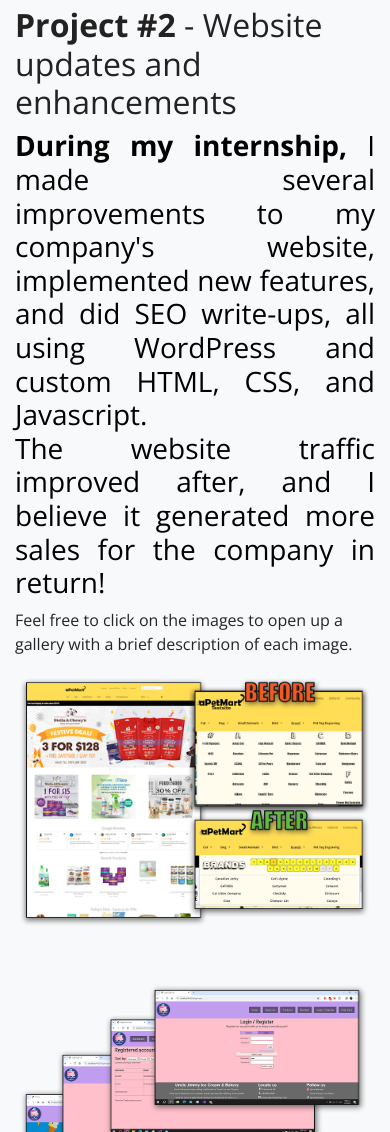
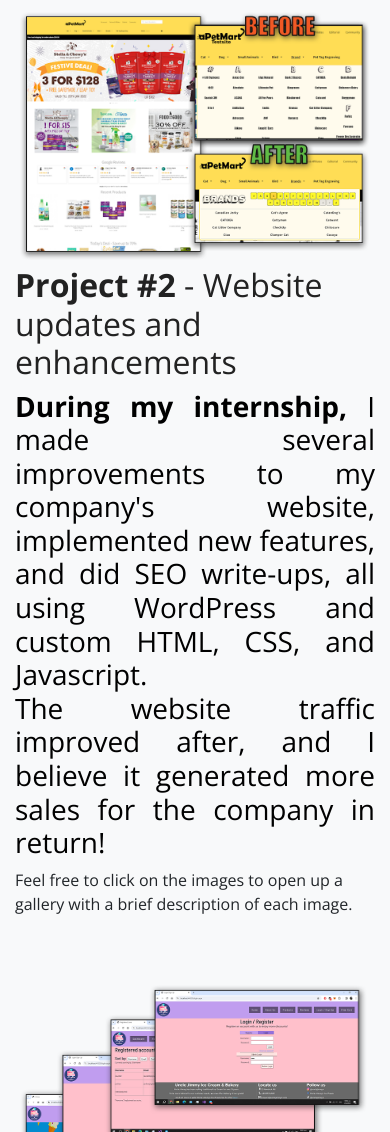
Before and after one commit to tjh2323/portfolio, a plain HTML site: page index.html in a window 390 px wide. Shown: the part 3438-4570 px from the top of the page. Drawn offline with nearby package versions, Linux system fonts and the light colour scheme.

Commit message:
Update index.html
Fixed responsive issues for project gallery.

```diff
--- a/index.html
+++ b/index.html
@@ -153,7 +153,7 @@
 		<div class="container-fluid py-5" style="padding-top: 0 !important;">
 			<div class="row">
 
-				<div class="col-lg-6" style="place-self: center;">
+				<div class="col-lg-6 project-2-desktop" style="place-self: center;">
 					<h2 class="gallery-description-left">Project #2 <span class="galspan">- Website updates and enhancements</span></h2>
 					<h3 class="gallery-description-left" style="text-align: justify;"><span class="galspan"></span>During my internship,<span class="galspan"> I made several improvements to my
 					company's website, implemented new features, and did SEO write-ups, all using WordPress and custom HTML, CSS, and Javascript.
@@ -173,6 +173,15 @@
 					<a href="img/portfolio/menu_after3.png" data-lightbox="internGallery" data-title="Website Navbar Menu (supports multiple letters selection by holding down CTRL)" class="col-lg-3 col-sm-6 p-0" style="display:none;"></a>
 					<a href="img/portfolio/email_newsletter.png" data-lightbox="internGallery" data-title="Email Newsletters created by me, sent to thousands of real user's emails" class="col-lg-3 col-sm-6 p-0" style="display:none;"></a>
 					<a href="img/portfolio/blog_post.png" data-lightbox="internGallery" data-title="Blog posts created by me, published on the company's website" class="col-lg-3 col-sm-6 p-0" style="display:none;"></a>
+				</div>
+
+				<div class="col-lg-6 project-2-mobile" style="place-self: center;">
+					<h2 class="gallery-description-left">Project #2 <span class="galspan">- Website updates and enhancements</span></h2>
+					<h3 class="gallery-description-left" style="text-align: justify;"><span class="galspan"></span>During my internship,<span class="galspan"> I made several improvements to my
+					company's website, implemented new features, and did SEO write-ups, all using WordPress and custom HTML, CSS, and Javascript.
+					<br>
+					The website traffic improved after, and I believe it generated more sales for the company in return!</span></h3>
+					<p class="gallery-description-left">Feel free to click on the images to open up a gallery with a brief description of each image.</p>
 				</div>
 			</div>
 		</div>
```
